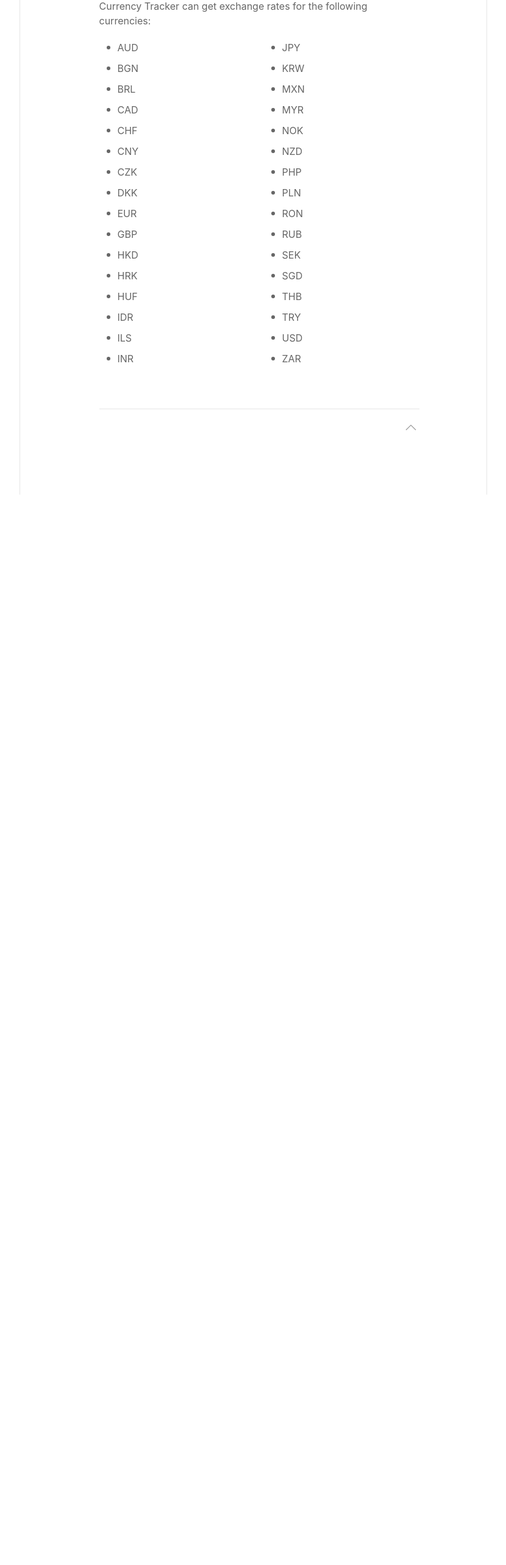
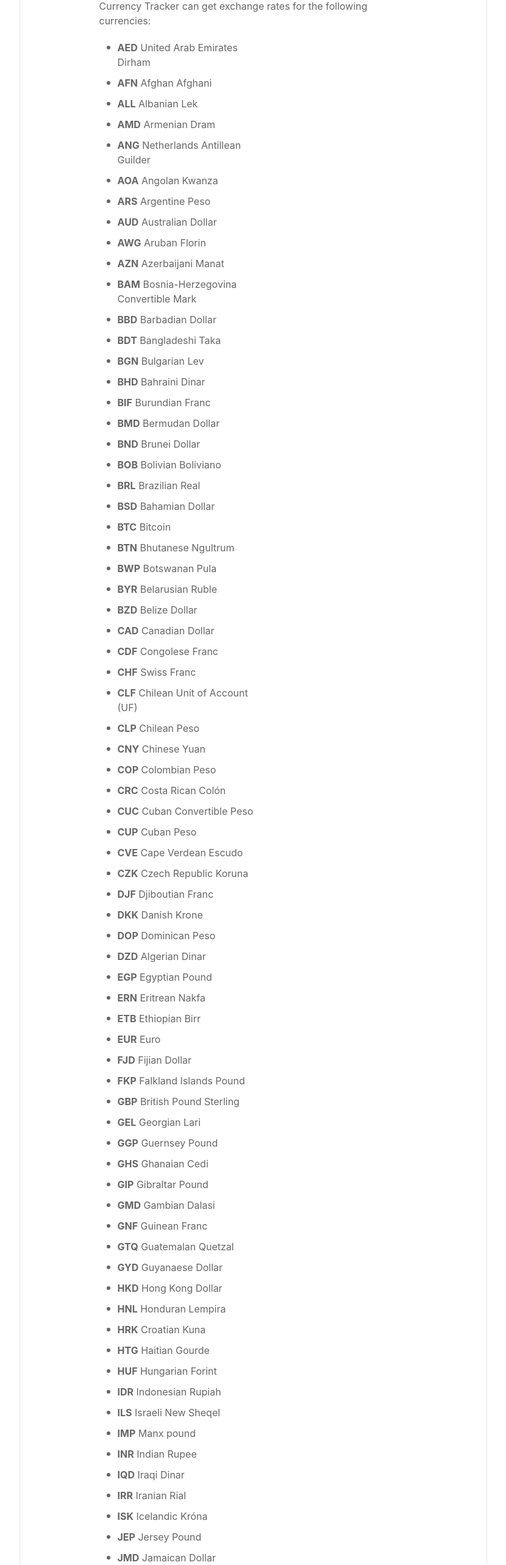
Before and after one commit to RigidasSoftware/rigi-docs, a Nuxt app: page /currencytracker in a window 1280 px wide. Shown: the part 2666-5232 px from the top of the page at 61% size, without its empty margins (215-1045 px from the left). Before the commit the page ends 3477 px from the top, so only its background shows below. Built offline with nearby package versions, Linux system fonts and the light colour scheme.

Commit message:
Changed supported currencies list

```diff
--- a/pages/currencytracker/index.vue
+++ b/pages/currencytracker/index.vue
@@ -70,42 +70,173 @@
     <div class="uk-grid-small uk-child-width-1-2" uk-grid>
       <div>
         <ul class="uk-list uk-list-bullet">
-          <li>AUD</li>
-          <li>BGN</li>
-          <li>BRL</li>
-          <li>CAD</li>
-          <li>CHF</li>
-          <li>CNY</li>
-          <li>CZK</li>
-          <li>DKK</li>
-          <li>EUR</li>
-          <li>GBP</li>
-          <li>HKD</li>
-          <li>HRK</li>
-          <li>HUF</li>
-          <li>IDR</li>
-          <li>ILS</li>
-          <li>INR</li>
-        </ul>
-      </div>
-      <div>
-        <ul class="uk-list uk-list-bullet">
-          <li>JPY</li>
-          <li>KRW</li>
-          <li>MXN</li>
-          <li>MYR</li>
-          <li>NOK</li>
-          <li>NZD</li>
-          <li>PHP</li>
-          <li>PLN</li>
-          <li>RON</li>
-          <li>RUB</li>
-          <li>SEK</li>
-          <li>SGD</li>
-          <li>THB</li>
-          <li>TRY</li>
-          <li>USD</li>
-          <li>ZAR</li>
+          <li><strong>AED</strong>	United Arab Emirates Dirham</li>
+          <li><strong>AFN</strong>	Afghan Afghani</li>
+          <li><strong>ALL</strong>	Albanian Lek</li>
+          <li><strong>AMD</strong>	Armenian Dram</li>
+          <li><strong>ANG</strong>	Netherlands Antillean Guilder</li>
+          <li><strong>AOA</strong>	Angolan Kwanza</li>
+          <li><strong>ARS</strong>	Argentine Peso</li>
+          <li><strong>AUD</strong>	Australian Dollar</li>
+          <li><strong>AWG</strong>	Aruban Florin</li>
+          <li><strong>AZN</strong>	Azerbaijani Manat</li>
+          <li><strong>BAM</strong>	Bosnia-Herzegovina Convertible Mark</li>
+          <li><strong>BBD</strong>	Barbadian Dollar</li>
+          <li><strong>BDT</strong>	Bangladeshi Taka</li>
+          <li><strong>BGN</strong>	Bulgarian Lev</li>
+          <li><strong>BHD</strong>	Bahraini Dinar</li>
+          <li><strong>BIF</strong>	Burundian Franc</li>
+          <li><strong>BMD</strong>	Bermudan Dollar</li>
+          <li><strong>BND</strong>	Brunei Dollar</li>
+          <li><strong>BOB</strong>	Bolivian Boliviano</li>
+          <li><strong>BRL</strong>	Brazilian Real</li>
+          <li><strong>BSD</strong>	Bahamian Dollar</li>
+          <li><strong>BTC</strong>	Bitcoin</li>
+          <li><strong>BTN</strong>	Bhutanese Ngultrum</li>
+          <li><strong>BWP</strong>	Botswanan Pula</li>
+          <li><strong>BYR</strong>	Belarusian Ruble</li>
+          <li><strong>BZD</strong>	Belize Dollar</li>
+          <li><strong>CAD</strong>	Canadian Dollar</li>
+          <li><strong>CDF</strong>	Congolese Franc</li>
+          <li><strong>CHF</strong>	Swiss Franc</li>
+          <li><strong>CLF</strong>	Chilean Unit of Account (UF)</li>
+          <li><strong>CLP</strong>	Chilean Peso</li>
+          <li><strong>CNY</strong>	Chinese Yuan</li>
+          <li><strong>COP</strong>	Colombian Peso</li>
+          <li><strong>CRC</strong>	Costa Rican Colón</li>
+          <li><strong>CUC</strong>	Cuban Convertible Peso</li>
+          <li><strong>CUP</strong>	Cuban Peso</li>
+          <li><strong>CVE</strong>	Cape Verdean Escudo</li>
+          <li><strong>CZK</strong>	Czech Republic Koruna</li>
+          <li><strong>DJF</strong>	Djiboutian Franc</li>
+          <li><strong>DKK</strong>	Danish Krone</li>
+          <li><strong>DOP</strong>	Dominican Peso</li>
+          <li><strong>DZD</strong>	Algerian Dinar</li>
+          <li><strong>EGP</strong>	Egyptian Pound</li>
+          <li><strong>ERN</strong>	Eritrean Nakfa</li>
+          <li><strong>ETB</strong>	Ethiopian Birr</li>
+          <li><strong>EUR</strong>	Euro</li>
+          <li><strong>FJD</strong>	Fijian Dollar</li>
+          <li><strong>FKP</strong>	Falkland Islands Pound</li>
+          <li><strong>GBP</strong>	British Pound Sterling</li>
+          <li><strong>GEL</strong>	Georgian Lari</li>
+          <li><strong>GGP</strong>	Guernsey Pound</li>
+          <li><strong>GHS</strong>	Ghanaian Cedi</li>
+          <li><strong>GIP</strong>	Gibraltar Pound</li>
+          <li><strong>GMD</strong>	Gambian Dalasi</li>
+          <li><strong>GNF</strong>	Guinean Franc</li>
+          <li><strong>GTQ</strong>	Guatemalan Quetzal</li>
+          <li><strong>GYD</strong>	Guyanaese Dollar</li>
+          <li><strong>HKD</strong>	Hong Kong Dollar</li>
+          <li><strong>HNL</strong>	Honduran Lempira</li>
+          <li><strong>HRK</strong>	Croatian Kuna</li>
+          <li><strong>HTG</strong>	Haitian Gourde</li>
+          <li><strong>HUF</strong>	Hungarian Forint</li>
+          <li><strong>IDR</strong>	Indonesian Rupiah</li>
+          <li><strong>ILS</strong>	Israeli New Sheqel</li>
+          <li><strong>IMP</strong>	Manx pound</li>
+          <li><strong>INR</strong>	Indian Rupee</li>
+          <li><strong>IQD</strong>	Iraqi Dinar</li>
+          <li><strong>IRR</strong>	Iranian Rial</li>
+          <li><strong>ISK</strong>	Icelandic Króna</li>
+          <li><strong>JEP</strong>	Jersey Pound</li>
+          <li><strong>JMD</strong>	Jamaican Dollar</li>
+          <li><strong>JOD</strong>	Jordanian Dinar</li>
+          <li><strong>JPY</strong>	Japanese Yen</li>
+          <li><strong>KES</strong>	Kenyan Shilling</li>
+          <li><strong>KGS</strong>	Kyrgystani Som</li>
+          <li><strong>KHR</strong>	Cambodian Riel</li>
+          <li><strong>KMF</strong>	Comorian Franc</li>
+          <li><strong>KPW</strong>	North Korean Won</li>
+          <li><strong>KRW</strong>	South Korean Won</li>
+          <li><strong>KWD</strong>	Kuwaiti Dinar</li>
+          <li><strong>KYD</strong>	Cayman Islands Dollar</li>
+          <li><strong>KZT</strong>	Kazakhstani Tenge</li>
+          <li><strong>LAK</strong>	Laotian Kip</li>
+          <li><strong>LBP</strong>	Lebanese Pound</li>
+          <li><strong>LKR</strong>	Sri Lankan Rupee</li>
+          <li><strong>LRD</strong>	Liberian Dollar</li>
+          <li><strong>LSL</strong>	Lesotho Loti</li>
+          <li><strong>LTL</strong>	Lithuanian Litas</li>
+          <li><strong>LVL</strong>	Latvian Lats</li>
+          <li><strong>LYD</strong>	Libyan Dinar</li>
+          <li><strong>MAD</strong>	Moroccan Dirham</li>
+          <li><strong>MDL</strong>	Moldovan Leu</li>
+          <li><strong>MGA</strong>	Malagasy Ariary</li>
+          <li><strong>MKD</strong>	Macedonian Denar</li>
+          <li><strong>MMK</strong>	Myanma Kyat</li>
+          <li><strong>MNT</strong>	Mongolian Tugrik</li>
+          <li><strong>MOP</strong>	Macanese Pataca</li>
+          <li><strong>MRO</strong>	Mauritanian Ouguiya</li>
+          <li><strong>MUR</strong>	Mauritian Rupee</li>
+          <li><strong>MVR</strong>	Maldivian Rufiyaa</li>
+          <li><strong>MWK</strong>	Malawian Kwacha</li>
+          <li><strong>MXN</strong>	Mexican Peso</li>
+          <li><strong>MYR</strong>	Malaysian Ringgit</li>
+          <li><strong>MZN</strong>	Mozambican Metical</li>
+          <li><strong>NAD</strong>	Namibian Dollar</li>
+          <li><strong>NGN</strong>	Nigerian Naira</li>
+          <li><strong>NIO</strong>	Nicaraguan Córdoba</li>
+          <li><strong>NOK</strong>	Norwegian Krone</li>
+          <li><strong>NPR</strong>	Nepalese Rupee</li>
+          <li><strong>NZD</strong>	New Zealand Dollar</li>
+          <li><strong>OMR</strong>	Omani Rial</li>
+          <li><strong>PAB</strong>	Panamanian Balboa</li>
+          <li><strong>PEN</strong>	Peruvian Nuevo Sol</li>
+          <li><strong>PGK</strong>	Papua New Guinean Kina</li>
+          <li><strong>PHP</strong>	Philippine Peso</li>
+          <li><strong>PKR</strong>	Pakistani Rupee</li>
+          <li><strong>PLN</strong>	Polish Zloty</li>
+          <li><strong>PYG</strong>	Paraguayan Guarani</li>
+          <li><strong>QAR</strong>	Qatari Rial</li>
+          <li><strong>RON</strong>	Romanian Leu</li>
+          <li><strong>RSD</strong>	Serbian Dinar</li>
+          <li><strong>RUB</strong>	Russian Ruble</li>
+          <li><strong>RWF</strong>	Rwandan Franc</li>
+          <li><strong>SAR</strong>	Saudi Riyal</li>
+          <li><strong>SBD</strong>	Solomon Islands Dollar</li>
+          <li><strong>SCR</strong>	Seychellois Rupee</li>
+          <li><strong>SDG</strong>	Sudanese Pound</li>
+          <li><strong>SEK</strong>	Swedish Krona</li>
+          <li><strong>SGD</strong>	Singapore Dollar</li>
+          <li><strong>SHP</strong>	Saint Helena Pound</li>
+          <li><strong>SLL</strong>	Sierra Leonean Leone</li>
+          <li><strong>SOS</strong>	Somali Shilling</li>
+          <li><strong>SRD</strong>	Surinamese Dollar</li>
+          <li><strong>STD</strong>	São Tomé and Príncipe Dobra</li>
+          <li><strong>SVC</strong>	Salvadoran Colón</li>
+          <li><strong>SYP</strong>	Syrian Pound</li>
+          <li><strong>SZL</strong>	Swazi Lilangeni</li>
+          <li><strong>THB</strong>	Thai Baht</li>
+          <li><strong>TJS</strong>	Tajikistani Somoni</li>
+          <li><strong>TMT</strong>	Turkmenistani Manat</li>
+          <li><strong>TND</strong>	Tunisian Dinar</li>
+          <li><strong>TOP</strong>	Tongan Paʻanga</li>
+          <li><strong>TRY</strong>	Turkish Lira</li>
+          <li><strong>TTD</strong>	Trinidad and Tobago Dollar</li>
+          <li><strong>TWD</strong>	New Taiwan Dollar</li>
+          <li><strong>TZS</strong>	Tanzanian Shilling</li>
+          <li><strong>UAH</strong>	Ukrainian Hryvnia</li>
+          <li><strong>UGX</strong>	Ugandan Shilling</li>
+          <li><strong>USD</strong>	United States Dollar</li>
+          <li><strong>UYU</strong>	Uruguayan Peso</li>
+          <li><strong>UZS</strong>	Uzbekistan Som</li>
+          <li><strong>VEF</strong>	Venezuelan Bolívar Fuerte</li>
+          <li><strong>VND</strong>	Vietnamese Dong</li>
+          <li><strong>VUV</strong>	Vanuatu Vatu</li>
+          <li><strong>WST</strong>	Samoan Tala</li>
+          <li><strong>XAF</strong>	CFA Franc BEAC</li>
+          <li><strong>XAG</strong>	Silver (troy ounce)</li>
+          <li><strong>XAU</strong>	Gold (troy ounce)</li>
+          <li><strong>XCD</strong>	East Caribbean Dollar</li>
+          <li><strong>XDR</strong>	Special Drawing Rights</li>
+          <li><strong>XOF</strong>	CFA Franc BCEAO</li>
+          <li><strong>XPF</strong>	CFP Franc</li>
+          <li><strong>YER</strong>	Yemeni Rial</li>
+          <li><strong>ZAR</strong>	South African Rand</li>
+          <li><strong>ZMK</strong>	Zambian Kwacha (pre-2013)</li>
+          <li><strong>ZMW</strong>	Zambian Kwacha</li>
+          <li><strong>ZWL</strong>	Zimbabwean Dollar</li>
         </ul>
       </div>
     </div>
```
